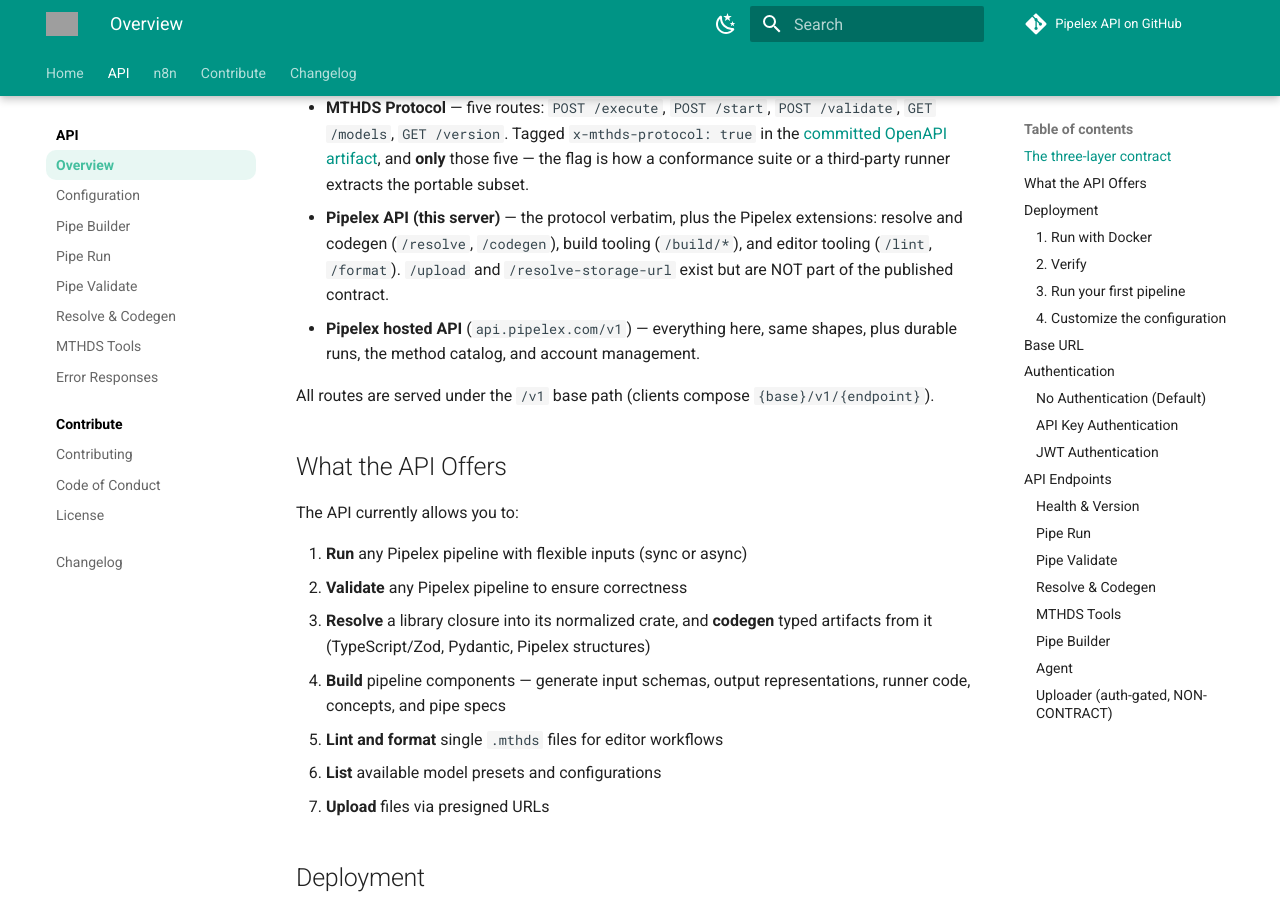
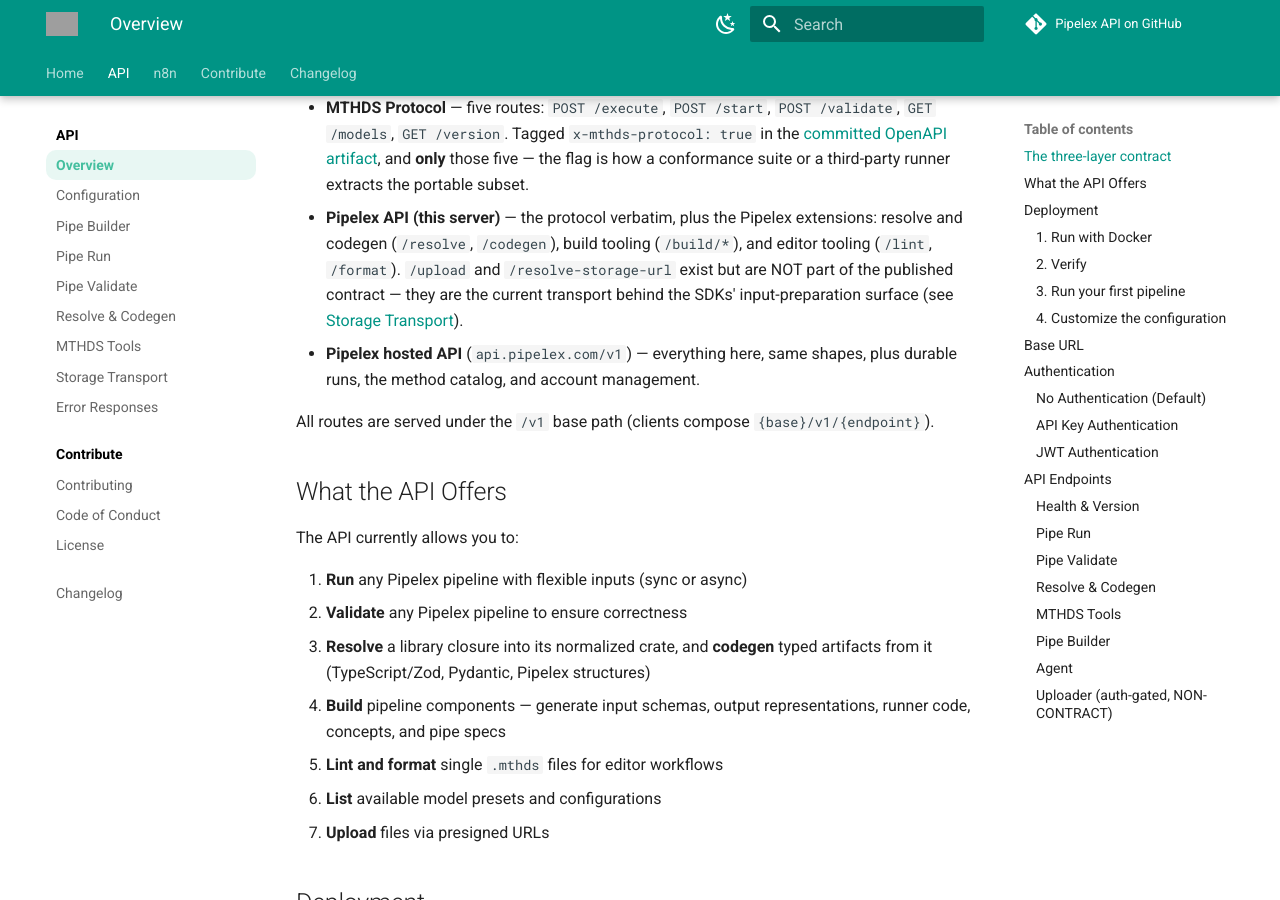
Before and after one commit to Pipelex/pipelex-api, an MkDocs documentation site: the page built from docs/index.md, in a window 1280 px wide and 900 px high, scrolled down 436 px. Built offline with MkDocs 1.6.1 and Material for MkDocs 9.7.7, drawn with Linux system fonts in a browser that asks for light colours; comment, search, counter and statistics services are not loaded; grey boxes are pictures that could not be loaded.

Commit message:
docs: mark /upload + /resolve-storage-url as the SDK-preparation transport
Phase 0 of the hosted input-upload & SDK-preparation project. New
docs/storage-transport.md documents the two storage routes as the current
transport behind the SDKs' input-preparation surface — still NON-CONTRACT at the
HTTP level (the route docstrings already say so), with the future-ownership note
(upload + resolution move together to pipelex-platform as one storage domain,
public path/wire shape preserved). Registered in mkdocs nav; index.md's
non-contract line now points at it. Docs-only; no code or route behavior touched.

Co-Authored-By: Claude Opus 4.8 <noreply@anthropic.com>
Claude-Session: https://claude.ai/code/session_01Y9RPphjd62DywHtok2fX1q

````diff
--- a/docs/index.md
+++ b/docs/index.md
@@ -12,7 +12,7 @@ MTHDS Protocol  ⊂  Pipelex API (this server)  ⊂  Pipelex hosted API
 ```
 
 - **MTHDS Protocol** — five routes: `POST /execute`, `POST /start`, `POST /validate`, `GET /models`, `GET /version`. Tagged `x-mthds-protocol: true` in the [committed OpenAPI artifact](openapi/pipelex-api.openapi.yaml), and **only** those five — the flag is how a conformance suite or a third-party runner extracts the portable subset.
-- **Pipelex API (this server)** — the protocol verbatim, plus the Pipelex extensions: resolve and codegen (`/resolve`, `/codegen`), build tooling (`/build/*`), and editor tooling (`/lint`, `/format`). `/upload` and `/resolve-storage-url` exist but are NOT part of the published contract.
+- **Pipelex API (this server)** — the protocol verbatim, plus the Pipelex extensions: resolve and codegen (`/resolve`, `/codegen`), build tooling (`/build/*`), and editor tooling (`/lint`, `/format`). `/upload` and `/resolve-storage-url` exist but are NOT part of the published contract — they are the current transport behind the SDKs' input-preparation surface (see [Storage Transport](storage-transport.md)).
 - **Pipelex hosted API** (`api.pipelex.com/v1`) — everything here, same shapes, plus durable runs, the method catalog, and account management.
 
 All routes are served under the `/v1` base path (clients compose `{base}/v1/{endpoint}`).
--- a/mkdocs.yml
+++ b/mkdocs.yml
@@ -107,6 +107,7 @@ nav:
     - Pipe Validate: pipe-validate.md
     - Resolve & Codegen: codegen.md
     - MTHDS Tools: mthds-tools.md
+    - Storage Transport: storage-transport.md
     - Error Responses: error-responses.md
     - Contribute:
       - Contributing: contributing.md
````
Also changed, not shown: docs/storage-transport.md (added, +16 -0 lines).
